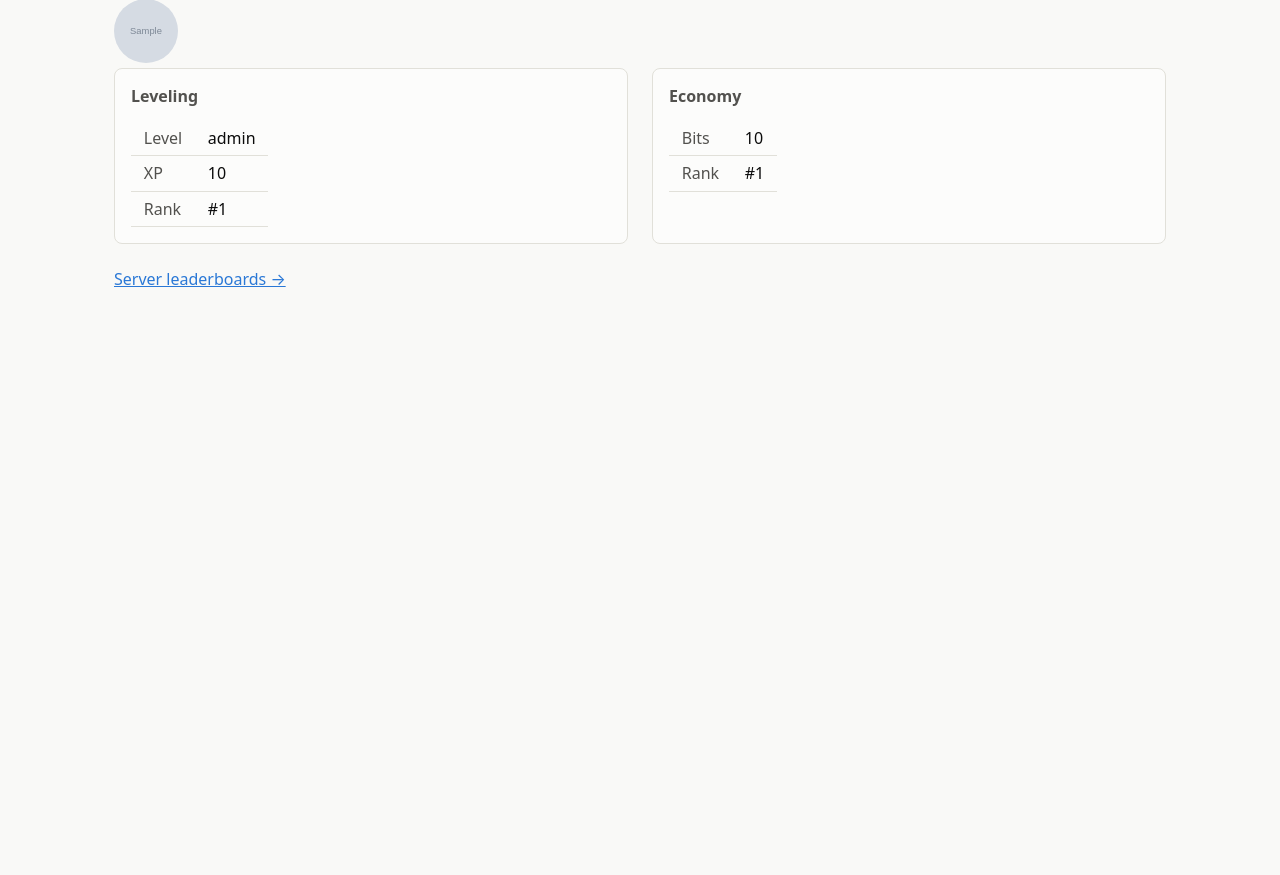
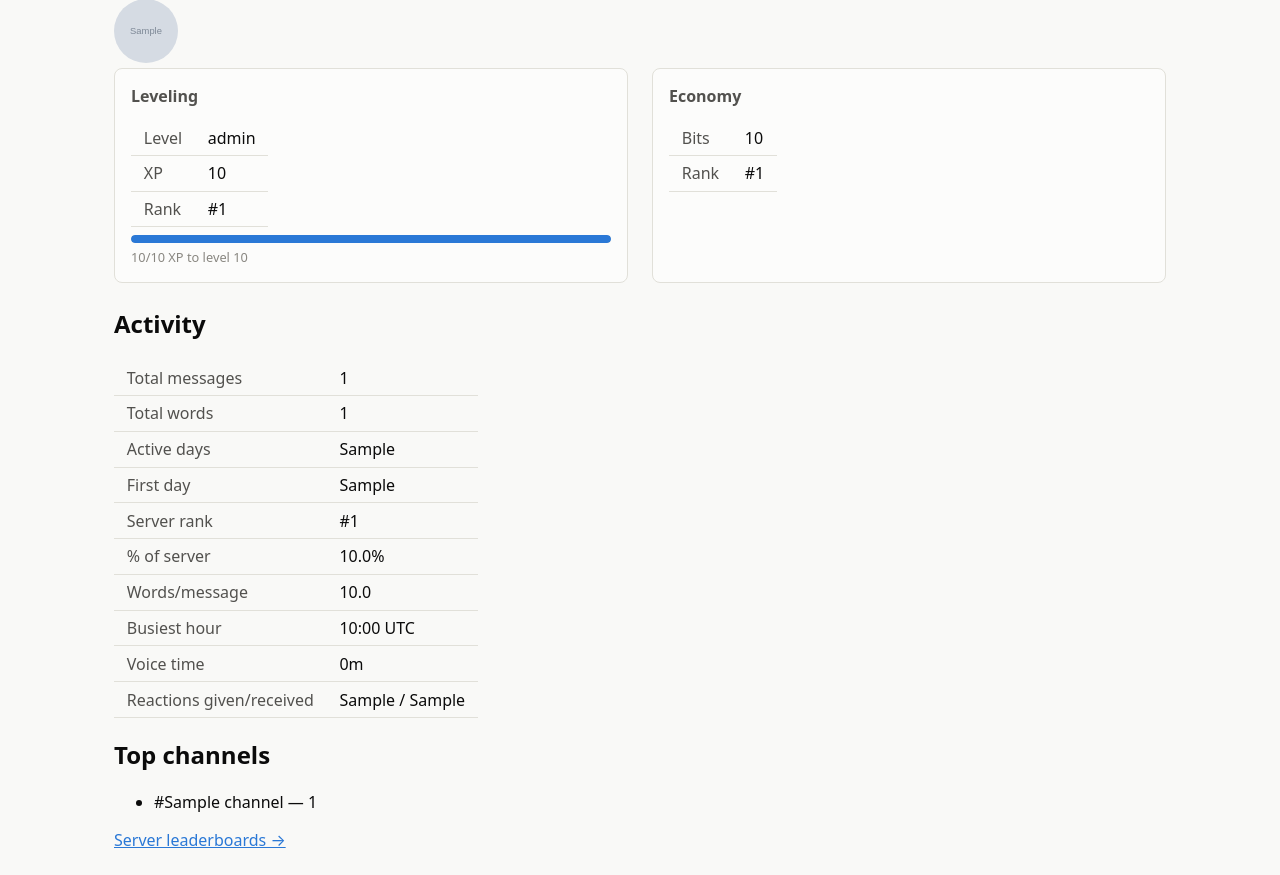
Before and after one commit to Bakasilisk/Kurisu-web, a FastAPI app: template app/templates/me.html in a window 1280 px wide. Shown: the part 158-1033 px from the top of the page. Before the commit the page ends 445 px from the top, so only its background shows below. Run offline with FastAPI, Linux system fonts and the light colour scheme; the template is opened without the code that fills it: most values are stand-ins (such as "Sample title", 1, 10 or a date in 2020); grey boxes marked "Sample" are stand-in pictures; parts of the project's set-up code (start-up, migrations or seed data) failed here and were passed over.

Commit message:
Enrich member self-view: XP progress bar, activity profile, leaderboard polish
/me/{gid} now shows an XP-to-next-level progress bar (server-side from the
25*L*(L+1) curve) and the member's full harmless activity profile (messages,
words, voice, top channels, etc.) that the route already fetched but discarded.
/me/{gid}/leaderboards gains avatars, top-3 medals, and a "your standing"
banner that works even outside the top 50. No bot/API changes; display-only.

Co-Authored-By: Claude Opus 4.8 <noreply@anthropic.com>
Claude-Session: https://claude.ai/code/session_014hyJji8tp7TUszPwZkskk3

```diff
--- a/app/main.py
+++ b/app/main.py
@@ -44,6 +44,19 @@ def _redirect_uri() -> str:
     # (that env var is documentation for what to register in Discord's portal —
     # it must equal this same computed value).
     return PUBLIC_BASE_URL.rstrip("/") + REDIRECT_PATH
+
+
+def _total_xp_for_level(level: int) -> int:  # mirrors Kurisu cogs/leveling.py curve
+    return 25 * level * (level + 1)
+
+
+def _level_progress(xp: int, level: int) -> dict:
+    start = _total_xp_for_level(level)
+    nxt = _total_xp_for_level(level + 1)
+    span = nxt - start
+    into = max(0, xp - start)
+    return {"into": into, "span": span, "next_xp": nxt,
+            "pct": round(100 * into / span, 1) if span else 0.0}
 
 
 @asynccontextmanager
@@ -202,9 +215,13 @@ async def my_stats_guild(request: Request, gid: str):
     except BotAPIError:
         raise HTTPException(status_code=502, detail="bot API unavailable")
     guild = await _guild_meta(bot_api, gid)
+    level_progress = _level_progress(profile["leveling"]["xp"], profile["leveling"]["level"])
     return templates.TemplateResponse(
         request, "me.html",
-        {"user": request.session.get("user"), "guild": guild, "profile": profile},
+        {
+            "user": request.session.get("user"), "guild": guild, "profile": profile,
+            "level_progress": level_progress,
+        },
     )
 
 
@@ -219,9 +236,13 @@ async def leaderboards(request: Request, gid: str):
     if redirect:
         return redirect
     bot_api = request.app.state.bot_api
+    uid = request.session["user"]["id"]
     try:
         leveling = await bot_api.leveling(gid, LEADERBOARD_LIMIT)
         economy = await bot_api.economy(gid, LEADERBOARD_LIMIT)
+        # Self-scoped lookup so the "your standing" banner works even when the
+        # member falls outside the top-LEADERBOARD_LIMIT list above.
+        me = await bot_api.member(gid, uid)
     except BotAPIError:
         raise HTTPException(status_code=502, detail="bot API unavailable")
     guild = await _guild_meta(bot_api, gid)
@@ -232,7 +253,11 @@ async def leaderboards(request: Request, gid: str):
             "guild": guild,
             "leveling": leveling.get("entries", []),
             "economy": economy.get("entries", []),
-            "me_id": request.session["user"]["id"],
+            "me_id": uid,
+            "my_leveling_rank": me["leveling"]["rank"],
+            "my_economy_rank": me["economy"]["rank"],
+            "my_xp": me["leveling"]["xp"],
+            "my_bits": me["economy"]["bits"],
         },
     )
 
--- a/app/static/css/style.css
+++ b/app/static/css/style.css
@@ -95,6 +95,14 @@ table.stat-table th { color: var(--text-secondary); font-weight: 500; }
 .empty { color: var(--text-muted); }
 .lb-table tr.me td { background: var(--seq-0); font-weight: 600; }
 
+.progress { height: 8px; border-radius: 999px; background: var(--border); overflow: hidden; margin-top: .5rem; }
+.progress-fill { height: 100%; background: var(--series-1); border-radius: 999px; transition: width .3s ease; }
+.progress-label { font-size: .8rem; color: var(--text-muted); margin: .3rem 0 0; }
+
+.lb-avatar { width: 20px; height: 20px; border-radius: 50%; vertical-align: middle; margin-right: .3rem; }
+
+.standing { color: var(--text-secondary); font-weight: 600; margin-bottom: 1rem; }
+
 .badge { display: inline-block; padding: .15rem .6rem; border-radius: 999px; font-size: .8rem; font-weight: 600; border: 1px solid currentColor; }
 .badge-good { color: var(--good); }
 .badge-critical { color: var(--critical); }
--- a/app/templates/me.html
+++ b/app/templates/me.html
@@ -14,6 +14,8 @@
       <tr><th>XP</th><td>{{ "{:,}".format(profile.leveling.xp) }}</td></tr>
       <tr><th>Rank</th><td>{{ ("#" ~ profile.leveling.rank) if profile.leveling.rank else "Unranked" }}</td></tr>
     </table>
+    <div class="progress"><div class="progress-fill" style="width: {{ level_progress.pct }}%"></div></div>
+    <p class="progress-label">{{ "{:,}".format(level_progress.into) }}/{{ "{:,}".format(level_progress.span) }} XP to level {{ profile.leveling.level + 1 }}</p>
     {% else %}
     <p class="empty">No XP yet — send some messages to start leveling up.</p>
     {% endif %}
@@ -32,9 +34,34 @@
   </div>
 </section>
 
+<h2>Activity</h2>
+<table class="stat-table">
+  <tr><th>Total messages</th><td>{{ "{:,}".format(profile.total_messages) }}</td></tr>
+  <tr><th>Total words</th><td>{{ "{:,}".format(profile.total_words) }}</td></tr>
+  <tr><th>Active days</th><td>{{ profile.active_days }}</td></tr>
+  <tr><th>First day</th><td>{{ profile.first_day or "—" }}</td></tr>
+  <tr><th>Server rank</th><td>{{ ("#" ~ profile.server_rank) if profile.server_rank else "Unranked" }}</td></tr>
+  <tr><th>% of server</th><td>{{ "%.1f"|format(profile.pct_of_server) }}%</td></tr>
+  <tr><th>Words/message</th><td>{{ "%.1f"|format(profile.words_per_msg) }}</td></tr>
+  <tr><th>Busiest hour</th><td>{{ "%02d:00 UTC"|format(profile.busiest_hour) if profile.busiest_hour is not none else "—" }}</td></tr>
+  <tr><th>Voice time</th><td data-seconds="{{ profile.voice_seconds }}"></td></tr>
+  <tr><th>Reactions given/received</th><td>{{ profile.reactions_given }} / {{ profile.reactions_received }}</td></tr>
+</table>
+<h2>Top channels</h2>
+{% if profile.top_channels %}
+<ul>
+  {% for c in profile.top_channels %}
+  <li>#{{ c.channel.name }} — {{ c.count }}</li>
+  {% endfor %}
+</ul>
+{% else %}
+<p class="empty">No channel activity yet.</p>
+{% endif %}
+
 <section class="links"><a href="/me/{{ guild.id }}/leaderboards">Server leaderboards →</a></section>
 {% else %}
 <h1>My stats</h1>
 <p class="empty">You don't share any servers with the bot yet, so there are no stats to show.</p>
 {% endif %}
 {% endblock %}
+{% block scripts %}<script src="/static/js/dashboard.js"></script><script>formatVoiceSeconds();</script>{% endblock %}
```
Also changed, not shown: app/templates/leaderboards.html (+6 -4 lines), README.md.
